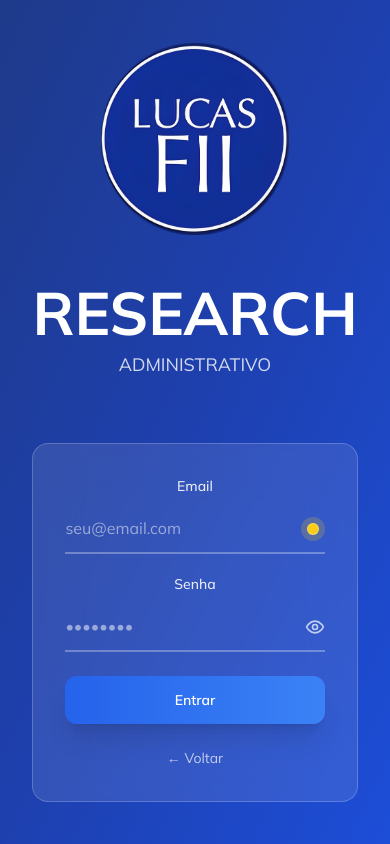
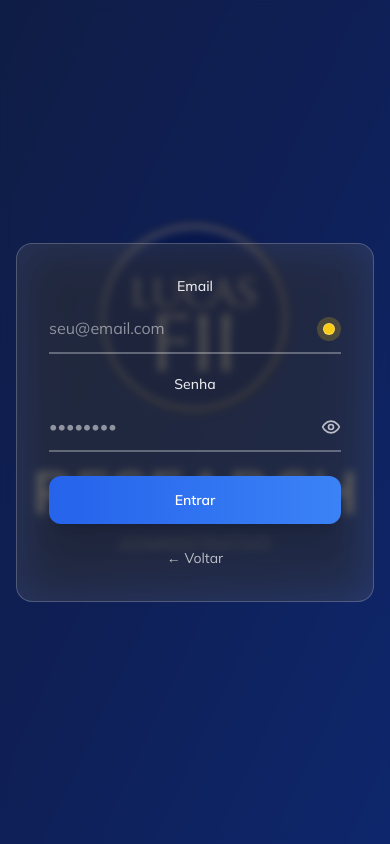
Before and after one commit to casadeanalises/admin-lucasfiiresearch-casadeanalises, a Next.js app: page / in a window 390 px wide. Both pictures are taken after a click on the button "Entrar". Built offline with nearby package versions, Linux system fonts and the light colour scheme.

Commit message:
feat: atualiza o layout do conteúdo de login administrativo, alterando a estrutura do modal para uma posição fixa e melhorando a responsividade com novos estilos.

```diff
--- a/app/page.tsx
+++ b/app/page.tsx
@@ -115,8 +115,8 @@ function AdminLoginContent() {
               Entrar
             </button>
           ) : (
-            <div className="w-full max-w-md mx-auto">
-              <div className="bg-white/10 backdrop-blur-xl rounded-2xl p-8 border border-white/20">
+            <div className="fixed inset-0 bg-black/50 backdrop-blur-sm flex items-center justify-center z-50">
+              <div className="bg-white/10 backdrop-blur-xl rounded-2xl p-8 border border-white/20 w-full max-w-md mx-4">
                 <form className="space-y-6" onSubmit={handleSubmit}>
                   {error && (
                     <div className="rounded-xl border border-red-500/30 bg-red-500/10 px-4 py-3 text-sm text-red-200 backdrop-blur-sm">
```
